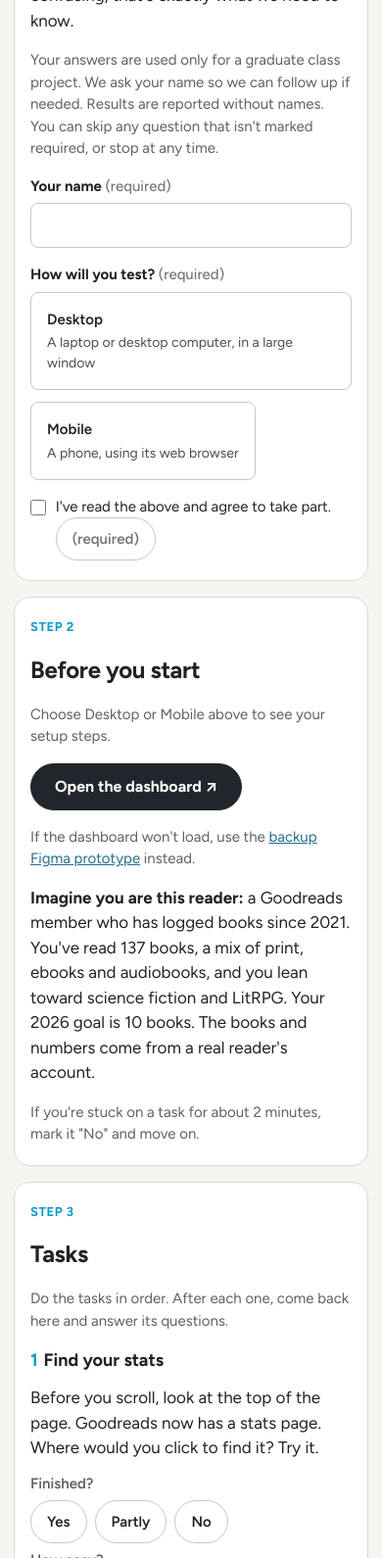
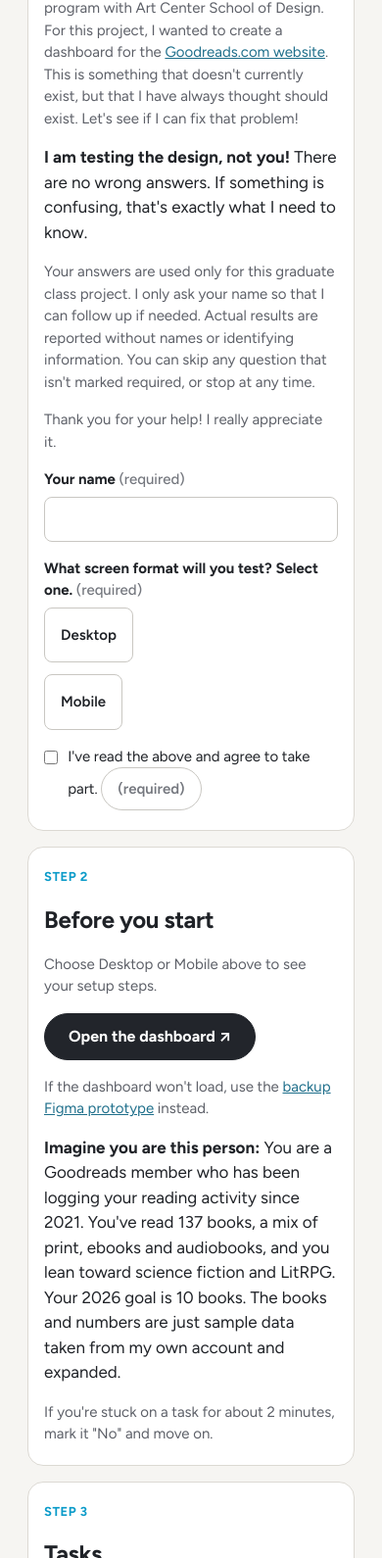
Before and after one commit to aoutlaw/goodreads-dashboard, a plain HTML site: page usabilitytest/index.html in a window 390 px wide. Shown: the part 410-2000 px from the top of the page at 98% size. Drawn offline with Linux system fonts and the light colour scheme.

Commit message:
Moved styles to CSS file, and updated content on HTML file.

```diff
--- a/usabilitytest/index.html
+++ b/usabilitytest/index.html
@@ -14,100 +14,27 @@
   <link rel="preconnect" href="https://fonts.gstatic.com" crossorigin>
   <link href="https://fonts.googleapis.com/css2?family=Figtree:wght@400;500;600;700;800&family=Source+Serif+4:opsz,wght@8..60,600&display=swap" rel="stylesheet">
   <link rel="stylesheet" href="../css/tokens.css">
-  <style>
-    *, *::before, *::after { box-sizing: border-box; }
-    html { scroll-behavior: smooth; }
-    body { margin: 0; background: var(--bg-page); color: var(--text-primary); font-family: var(--font-sans); font-size: 17px; line-height: 1.5; -webkit-font-smoothing: antialiased; }
-    a { color: var(--text-link); }
-    h1, h2, h3, p { margin: 0; }
-    :focus-visible { outline: 3px solid var(--focus-ring); outline-offset: 2px; border-radius: 4px; }
-    [hidden] { display: none !important; }
-    input, button, textarea { font: inherit; color: inherit; }
-
-    .wrap { max-width: 760px; margin: 0 auto; padding: 32px 20px 96px; display: flex; flex-direction: column; gap: 24px; }
-    .masthead { display: flex; align-items: baseline; gap: 12px; }
-    .wordmark { font-family: var(--font-serif); font-weight: 600; font-size: 24px; }
-    .eyebrow { font-size: 12px; font-weight: 700; letter-spacing: 0.08em; text-transform: uppercase; color: var(--text-tertiary); }
-    h1 { font-family: var(--font-serif); font-weight: 600; font-size: clamp(28px, 5vw, 40px); line-height: 1.15; letter-spacing: -0.5px; margin-top: 4px; }
-    .lead { font-size: 19px; color: var(--text-secondary); margin-top: 8px; }
-
-    .card { background: var(--bg-surface); border: 1px solid var(--border-default); border-radius: var(--radius-lg); padding: 28px; display: flex; flex-direction: column; gap: 16px; }
-    .card h2 { font-size: 24px; font-weight: 700; letter-spacing: -0.3px; }
-    .card .step { font-size: 13px; font-weight: 700; color: var(--text-stat); letter-spacing: 0.04em; text-transform: uppercase; }
-    .muted { color: var(--text-secondary); font-size: 15px; }
-    ul.plain { margin: 0; padding-left: 20px; display: flex; flex-direction: column; gap: 6px; }
-
-    .field { display: flex; flex-direction: column; gap: 6px; }
-    .label { font-weight: 700; font-size: 15px; }
-    .req { color: var(--text-tertiary); font-weight: 500; }
-    input[type=text], textarea { width: 100%; padding: 10px 12px; border: 1px solid var(--border-strong); border-radius: var(--radius-md); background: var(--bg-surface); font-size: 16px; }
-    textarea { min-height: 76px; resize: vertical; }
-    .invalid input[type=text], .invalid .choices { outline: 2px solid #c4314b; outline-offset: 2px; border-radius: var(--radius-md); }
-    .error { color: #c4314b; font-size: 14px; font-weight: 600; }
-    :root[data-theme="dark"] .error { color: #ff8a9b; }
-
-    /* Choice pills (radio buttons styled as buttons) */
-    .choices { display: flex; flex-wrap: wrap; gap: 8px; }
-    .choice { position: relative; }
-    .choice input { position: absolute; opacity: 0; inset: 0; margin: 0; cursor: pointer; }
-    .choice span { display: inline-flex; align-items: center; justify-content: center; min-width: 44px; height: 44px; padding: 0 16px; border: 1px solid var(--border-strong); border-radius: var(--radius-full); font-weight: 600; font-size: 15px; background: var(--bg-surface); }
-    .choice input:checked + span { background: var(--action-primary); border-color: var(--action-primary); color: var(--action-on-primary); }
-    .choice input:focus-visible + span { outline: 3px solid var(--focus-ring); outline-offset: 2px; }
-    .choice:hover span { border-color: var(--text-secondary); }
-
-    .format-cards { display: grid; grid-template-columns: 1fr 1fr; gap: 12px; }
-    .format-cards .choice span { height: auto; padding: 16px; border-radius: var(--radius-md); flex-direction: column; align-items: flex-start; text-align: left; gap: 2px; }
-    .format-cards .choice small { font-weight: 400; font-size: 14px; opacity: 0.8; }
-
-    .links { display: flex; flex-wrap: wrap; gap: 12px; align-items: center; }
-    .button { display: inline-flex; align-items: center; justify-content: center; gap: 8px; height: 48px; padding: 0 24px; border-radius: var(--radius-full); font-weight: 700; font-size: 16px; text-decoration: none; border: 1px solid var(--action-primary); background: var(--action-primary); color: var(--action-on-primary); cursor: pointer; }
-    .button--secondary { background: var(--bg-surface); color: var(--text-primary); border-color: var(--border-strong); }
-    .button:disabled { opacity: 0.5; cursor: progress; }
-
-    .task { border-top: 1px solid var(--border-default); padding-top: 20px; display: flex; flex-direction: column; gap: 12px; }
-    .task:first-of-type { border-top: 0; padding-top: 0; }
-    .task h3 { font-size: 18px; font-weight: 700; }
-    .task h3 span { color: var(--text-stat); margin-right: 6px; }
-    .row2 { display: grid; grid-template-columns: auto 1fr; gap: 12px 24px; align-items: center; }
-    .row2 .label { font-weight: 600; color: var(--text-secondary); }
-
-    .scale-q { display: flex; flex-direction: column; gap: 8px; padding: 14px 0; border-top: 1px solid var(--border-default); }
-    .scale-q:first-of-type { border-top: 0; }
-    .scale-q p { font-weight: 600; }
-    .scale-ends { display: flex; justify-content: space-between; max-width: 300px; font-size: 12px; color: var(--text-tertiary); }
-    .scale .choices { gap: 6px; }
-    .scale .choice span { width: 52px; min-width: 0; padding: 0; }
-
-    .submit-bar { display: flex; flex-direction: column; gap: 12px; align-items: flex-start; }
-    .thanks { text-align: center; align-items: center; padding: 48px 28px; }
-    .thanks .check { width: 56px; height: 56px; border-radius: 50%; background: var(--data-secondary); color: #fff; font-size: 28px; display: flex; align-items: center; justify-content: center; }
-
-    @media (max-width: 599px) {
-      .wrap { padding: 20px 14px 72px; gap: 16px; }
-      .card { padding: 20px 16px; }
-      .format-cards { grid-template-columns: 1fr; }
-      .row2 { grid-template-columns: 1fr; gap: 6px; }
-      .scale .choice span { width: 48px; }
-    }
-  </style>
+  <link rel="stylesheet" href="styles.css">
 </head>
 <body>
 <main class="wrap">
   <header>
     <div class="masthead"><span class="wordmark">goodreads</span><span class="eyebrow">Reading Stats · Usability test</span></div>
-    <h1>Help test a new Reading Stats page</h1>
-    <p class="lead">About 20 minutes, on your own time. Try 8 short tasks, then answer two quick surveys.</p>
+    <h1>Help Me Test My Goodreads Dashboard</h1>
+    <p class="lead">It takes about 20 minutes. You will attempt some short tasks, then answer two quick surveys.</p>
   </header>
 
   <form id="test" novalidate>
-    <div class="wrap" style="padding:0;max-width:none">
+    <div class="wrap form-wrap">
 
       <!-- 1. Welcome -->
       <section class="card" aria-labelledby="h-welcome">
         <p class="step">Step 1</p>
         <h2 id="h-welcome">Welcome</h2>
-        <p><strong>We're testing the design, not you.</strong> There are no wrong answers. If something is confusing, that's exactly what we need to know.</p>
-        <p class="muted">Your answers are used only for a graduate class project. We ask your name so we can follow up if needed. Results are reported without names. You can skip any question that isn't marked required, or stop at any time.</p>
+        <p class="muted">You're here because I invited you to test a project I created as part of my masters program with Art Center School of Design. For this project, I wanted to create a dashboard for the <a href="https://www.goodreads.com" target="_blank">Goodreads.com website</a>. This is something that doesn't currently exist, but that I have always thought should exist. Let's see if I can fix that problem!</p>
+        <p><strong>I am testing the design, not you!</strong> There are no wrong answers. If something is confusing, that's exactly what I need to know.</p>
+        <p class="muted">Your answers are used only for this graduate class project. I only ask your name so that I can follow up if needed. Actual results are reported without names or identifying information. You can skip any question that isn't marked required, or stop at any time.</p>
+        <p class="muted">Thank you for your help! I really appreciate it.</p>
 
         <div class="field" data-field="name">
           <label class="label" for="name">Your name <span class="req">(required)</span></label>
@@ -115,17 +42,17 @@
         </div>
 
         <div class="field" data-field="format">
-          <span class="label" id="format-label">How will you test? <span class="req">(required)</span></span>
+          <span class="label" id="format-label">What screen format will you test? Select one. <span class="req">(required)</span></span>
           <div class="choices format-cards" role="radiogroup" aria-labelledby="format-label">
-            <label class="choice"><input type="radio" name="format" value="Desktop"><span>Desktop<small>A laptop or desktop computer, in a large window</small></span></label>
-            <label class="choice"><input type="radio" name="format" value="Mobile"><span>Mobile<small>A phone, using its web browser</small></span></label>
+            <label class="choice"><input type="radio" name="format" value="Desktop"><span>Desktop</span></label>
+            <label class="choice"><input type="radio" name="format" value="Mobile"><span>Mobile</span></label>
           </div>
         </div>
 
         <div class="field" data-field="consent">
-          <label class="choice" style="display:flex;gap:10px;align-items:flex-start">
-            <input type="checkbox" name="consent" style="position:static;opacity:1;width:20px;height:20px;margin-top:2px">
-            <span style="all:unset;font-size:15px">I've read the above and agree to take part. <span class="req">(required)</span></span>
+          <label class="choice consent-choice">
+            <input class="consent-input" type="checkbox" name="consent">
+            <span class="consent-copy">I've read the above and agree to take part. <span class="req">(required)</span></span>
           </label>
         </div>
       </section>
@@ -147,7 +74,7 @@
           <a class="button" href="https://aoutlaw.github.io/goodreads-dashboard/index.html" target="_blank" rel="noopener">Open the dashboard ↗</a>
         </div>
         <p class="muted">If the dashboard won't load, use the <a href="https://www.figma.com/proto/AfBSsEkNAUlwF0ZJhPzT0v/GIXD501---Goodreads-Dashboard?node-id=175-16043&amp;p=f&amp;viewport=163%2C471%2C0.15&amp;t=feGjT2m9b2hRKiSo-1&amp;scaling=min-zoom&amp;content-scaling=fixed&amp;starting-point-node-id=175%3A11074&amp;show-proto-sidebar=1&amp;page-id=4%3A3" target="_blank" rel="noopener">backup Figma prototype</a> instead.</p>
-        <p><strong>Imagine you are this reader:</strong> a Goodreads member who has logged books since 2021. You've read 137 books, a mix of print, ebooks and audiobooks, and you lean toward science fiction and LitRPG. Your 2026 goal is 10 books. The books and numbers come from a real reader's account.</p>
+        <p><strong>Imagine you are this person:</strong> You are a Goodreads member who has been logging your reading activity since 2021. You've read 137 books, a mix of print, ebooks and audiobooks, and you lean toward science fiction and LitRPG. Your 2026 goal is 10 books. The books and numbers are just sample data taken from my own account and expanded.</p>
         <p class="muted">If you're stuck on a task for about 2 minutes, mark it "No" and move on.</p>
       </section>
 
@@ -270,8 +197,8 @@
     return '<div class="task"><h3><span>' + (i + 1) + "</span>" + esc(t.title) + '</h3><p data-task-text="' + i + '"></p>' +
       '<div class="row2"><span class="label" id="l-' + t.key + 'd">Finished?</span>' + pills(t.key + "_done", ["Yes", "Partly", "No"], "l-" + t.key + "d") +
       '<span class="label" id="l-' + t.key + 'e">How easy?</span><div>' + pills(t.key + "_ease", ["1", "2", "3", "4", "5"], "l-" + t.key + "e") +
-      '<div class="scale-ends" style="max-width:290px"><span>Very hard</span><span>Very easy</span></div></div></div>' +
-      '<label class="field"><span class="label" style="font-weight:600;color:var(--text-secondary)" data-task-notes="' + i + '"></span><input type="text" name="' + t.key + '_notes"></label></div>';
+      '<div class="scale-ends scale-task-ends"><span>Very hard</span><span>Very easy</span></div></div></div>' +
+      '<label class="field"><span class="label task-notes-label" data-task-notes="' + i + '"></span><input type="text" name="' + t.key + '_notes"></label></div>';
   }).join("");
   $("[data-sus]").innerHTML = SUS.map(function (s, i) { return scaleQ("sus" + (i + 1), (i + 1) + ". " + s, true); }).join("");
   $("[data-look]").innerHTML = LOOK.map(function (l) { return scaleQ(l[0], l[1], l[2]); }).join("");
--- /dev/null
+++ b/usabilitytest/styles.css
@@ -0,0 +1,81 @@
+*, *::before, *::after { box-sizing: border-box; }
+html { scroll-behavior: smooth; }
+body { margin: 0; background: var(--bg-page); color: var(--text-primary); font-family: var(--font-sans); font-size: 17px; line-height: 1.5; -webkit-font-smoothing: antialiased; }
+a { color: var(--text-link); }
+h1, h2, h3, p { margin: 0; }
+:focus-visible { outline: 3px solid var(--focus-ring); outline-offset: 2px; border-radius: 4px; }
+[hidden] { display: none !important; }
+input, button, textarea { font: inherit; color: inherit; }
+
+.wrap { max-width: 760px; margin: 0 auto; padding: 32px 20px 96px; display: flex; flex-direction: column; gap: 24px; }
+.form-wrap { padding: 0; max-width: none; }
+.masthead { display: flex; align-items: baseline; gap: 12px; }
+.wordmark { font-family: var(--font-serif); font-weight: 600; font-size: 24px; }
+.eyebrow { font-size: 12px; font-weight: 700; letter-spacing: 0.08em; text-transform: uppercase; color: var(--text-tertiary); }
+h1 { font-family: var(--font-serif); font-weight: 600; font-size: clamp(28px, 5vw, 40px); line-height: 1.15; letter-spacing: -0.5px; margin-top: 4px; }
+.lead { font-size: 19px; color: var(--text-secondary); margin-top: 8px; }
+
+.card { background: var(--bg-surface); border: 1px solid var(--border-default); border-radius: var(--radius-lg); padding: 28px; display: flex; flex-direction: column; gap: 16px; }
+.card h2 { font-size: 24px; font-weight: 700; letter-spacing: -0.3px; }
+.card .step { font-size: 13px; font-weight: 700; color: var(--text-stat); letter-spacing: 0.04em; text-transform: uppercase; }
+.muted { color: var(--text-secondary); font-size: 15px; }
+ul.plain { margin: 0; padding-left: 20px; display: flex; flex-direction: column; gap: 6px; }
+
+.field { display: flex; flex-direction: column; gap: 6px; }
+.label { font-weight: 700; font-size: 15px; }
+.req { color: var(--text-tertiary); font-weight: 500; }
+input[type=text], textarea { width: 100%; padding: 10px 12px; border: 1px solid var(--border-strong); border-radius: var(--radius-md); background: var(--bg-surface); font-size: 16px; }
+textarea { min-height: 76px; resize: vertical; }
+.invalid input[type=text], .invalid .choices { outline: 2px solid #c4314b; outline-offset: 2px; border-radius: var(--radius-md); }
+.error { color: #c4314b; font-size: 14px; font-weight: 600; }
+:root[data-theme="dark"] .error { color: #ff8a9b; }
+
+.choices { display: flex; flex-wrap: wrap; gap: 8px; }
+.choice { position: relative; }
+.choice input { position: absolute; opacity: 0; inset: 0; margin: 0; cursor: pointer; }
+.choice span { display: inline-flex; align-items: center; justify-content: center; min-width: 44px; height: 44px; padding: 0 16px; border: 1px solid var(--border-strong); border-radius: var(--radius-full); font-weight: 600; font-size: 15px; background: var(--bg-surface); }
+.choice input:checked + span { background: var(--action-primary); border-color: var(--action-primary); color: var(--action-on-primary); }
+.choice input:focus-visible + span { outline: 3px solid var(--focus-ring); outline-offset: 2px; }
+.choice:hover span { border-color: var(--text-secondary); }
+.consent-choice { display: flex; gap: 10px; align-items: flex-start; }
+.consent-choice .consent-input { position: static; opacity: 1; width: 20px; height: 20px; margin-top: 2px; }
+.consent-choice .consent-copy { all: unset; font-size: 15px; }
+
+.format-cards { display: grid; grid-template-columns: 1fr 1fr; gap: 12px; }
+.format-cards .choice span { height: auto; padding: 16px; border-radius: var(--radius-md); flex-direction: column; align-items: flex-start; text-align: left; gap: 2px; }
+.format-cards .choice small { font-weight: 400; font-size: 14px; opacity: 0.8; }
+
+.links { display: flex; flex-wrap: wrap; gap: 12px; align-items: center; }
+.button { display: inline-flex; align-items: center; justify-content: center; gap: 8px; height: 48px; padding: 0 24px; border-radius: var(--radius-full); font-weight: 700; font-size: 16px; text-decoration: none; border: 1px solid var(--action-primary); background: var(--action-primary); color: var(--action-on-primary); cursor: pointer; }
+.button--secondary { background: var(--bg-surface); color: var(--text-primary); border-color: var(--border-strong); }
+.button:disabled { opacity: 0.5; cursor: progress; }
+
+.task { border-top: 1px solid var(--border-default); padding-top: 20px; display: flex; flex-direction: column; gap: 12px; }
+.task:first-of-type { border-top: 0; padding-top: 0; }
+.task h3 { font-size: 18px; font-weight: 700; }
+.task h3 span { color: var(--text-stat); margin-right: 6px; }
+.task-notes-label { font-weight: 600; color: var(--text-secondary); }
+.row2 { display: grid; grid-template-columns: auto 1fr; gap: 12px 24px; align-items: center; }
+.row2 .label { font-weight: 600; color: var(--text-secondary); }
+
+.scale-q { display: flex; flex-direction: column; gap: 8px; padding: 14px 0; border-top: 1px solid var(--border-default); }
+.scale-q:first-of-type { border-top: 0; }
+.scale-q p { font-weight: 600; }
+.scale-ends { display: flex; justify-content: space-between; max-width: 300px; font-size: 12px; color: var(--text-tertiary); }
+.scale-task-ends { max-width: 290px; }
+.scale .choices { gap: 6px; }
+.scale .choice span { width: 52px; min-width: 0; padding: 0; }
+
+.survey-open-heading { margin-top: 8px; }
+.open-questions { display: flex; flex-direction: column; gap: 16px; }
+.submit-bar { display: flex; flex-direction: column; gap: 12px; align-items: flex-start; }
+.thanks { text-align: center; align-items: center; padding: 48px 28px; }
+.thanks .check { width: 56px; height: 56px; border-radius: 50%; background: var(--data-secondary); color: #fff; font-size: 28px; display: flex; align-items: center; justify-content: center; }
+
+@media (max-width: 599px) {
+  .wrap { padding: 20px 14px 72px; gap: 16px; }
+  .card { padding: 20px 16px; }
+  .format-cards { grid-template-columns: 1fr; }
+  .row2 { grid-template-columns: 1fr; gap: 6px; }
+  .scale .choice span { width: 48px; }
+}
```
